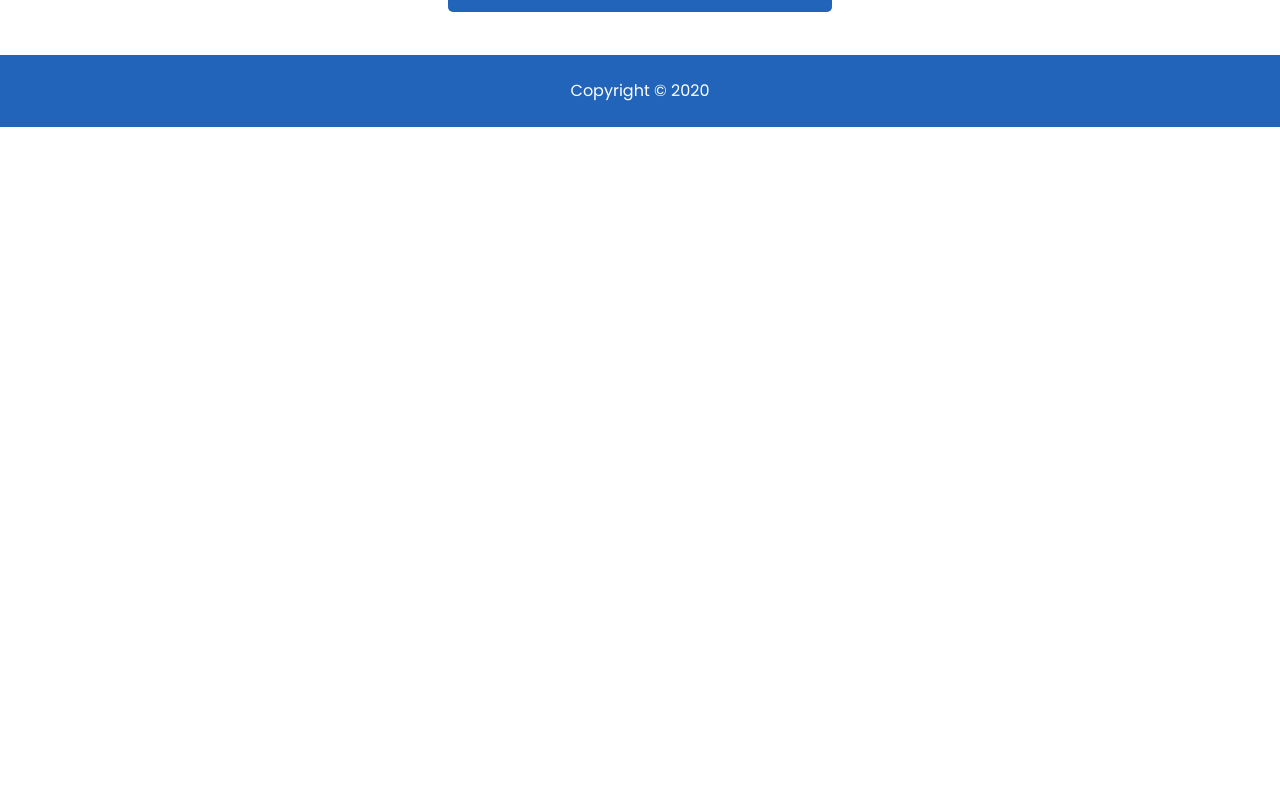
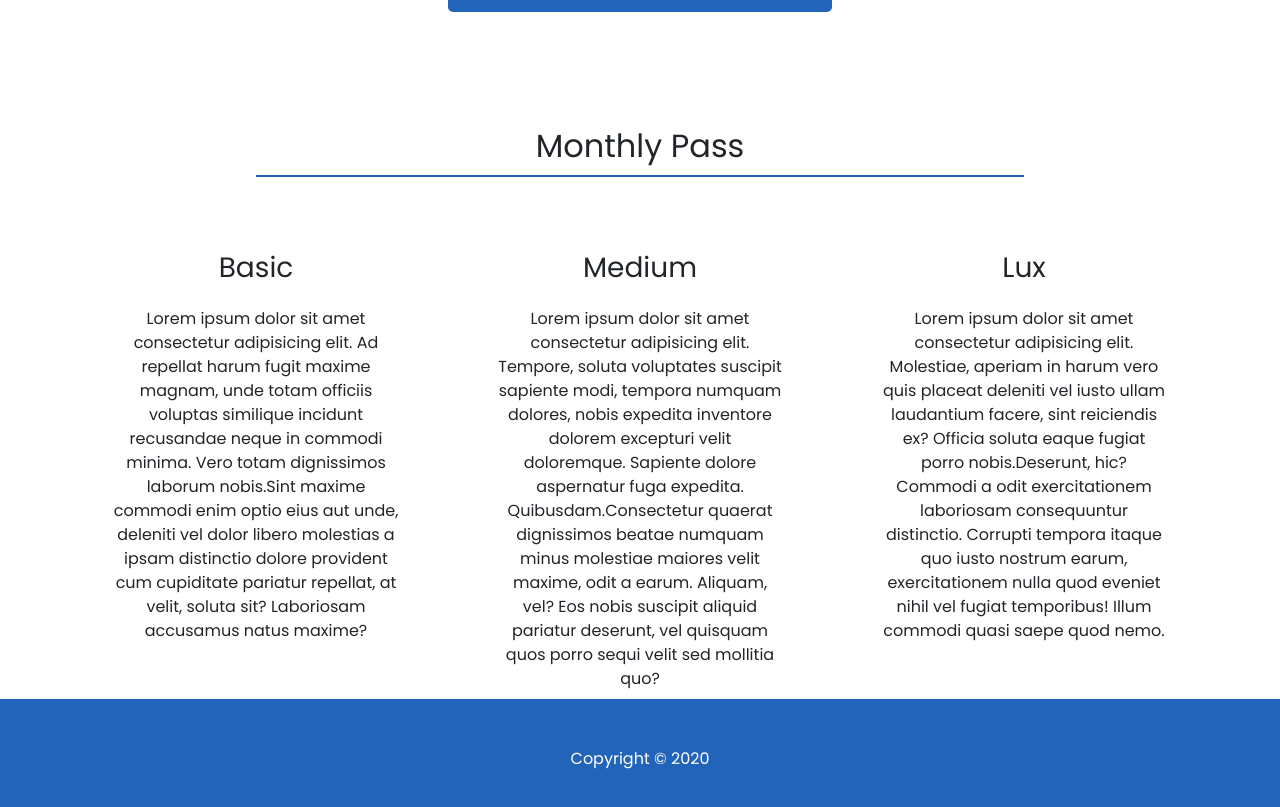
Before and after one commit to luana-david/Clinnetic-Angular, an Angular app: page / in a window 1280 px wide. Shown: the part 900-1707 px from the top of the page. Before the commit the page ends 1027 px from the top, so only its background shows below. Built offline with nearby package versions, Linux system fonts and the light colour scheme.

Commit message:
add pass cards

```diff
--- a/src/app/home/home-page/home-page.component.css
+++ b/src/app/home/home-page/home-page.component.css
@@ -91,6 +91,38 @@ img {
     font-size: 1.2rem;
 }
 
+.passes-title {
+  text-align: center;
+  position: relative;
+}
+
+.passes {
+  display: flex;
+  justify-content: space-around;
+  padding: 4em;
+  margin-bottom: 3rem;
+}
+
+.pass {
+  width: 25%;
+  text-align: center;
+}
+
+.pass h3 {
+  text-align: center;
+  padding: 0.5em;
+}
+
+.passes-title::after{
+  content: '';
+  position: absolute;
+  top: 3rem;
+  left: 20%;
+  width: 60%;
+  height: 2px;
+  background-color: rgb(34, 100, 185);
+}
+
 
 @media (max-width: 992px) {
 
--- a/src/app/home/home-page/home-page.component.html
+++ b/src/app/home/home-page/home-page.component.html
@@ -41,3 +41,18 @@
         </div>
     </div>
 </div>
+<h2 class="passes-title">Monthly Pass</h2>
+<div class="passes">
+  <div class="pass">
+    <h3>Basic</h3>
+    <p>Lorem ipsum dolor sit amet consectetur adipisicing elit. Ad repellat harum fugit maxime magnam, unde totam officiis voluptas similique incidunt recusandae neque in commodi minima. Vero totam dignissimos laborum nobis.Sint maxime commodi enim optio eius aut unde, deleniti vel dolor libero molestias a ipsam distinctio dolore provident cum cupiditate pariatur repellat, at velit, soluta sit? Laboriosam accusamus natus maxime?</p>
+  </div>
+  <div class="pass">
+    <h3>Medium</h3>
+    <p>Lorem ipsum dolor sit amet consectetur adipisicing elit. Tempore, soluta voluptates suscipit sapiente modi, tempora numquam dolores, nobis expedita inventore dolorem excepturi velit doloremque. Sapiente dolore aspernatur fuga expedita. Quibusdam.Consectetur quaerat dignissimos beatae numquam minus molestiae maiores velit maxime, odit a earum. Aliquam, vel? Eos nobis suscipit aliquid pariatur deserunt, vel quisquam quos porro sequi velit sed mollitia quo?</p>
+  </div>
+  <div class="pass">
+    <h3>Lux</h3>
+    <p>Lorem ipsum dolor sit amet consectetur adipisicing elit. Molestiae, aperiam in harum vero quis placeat deleniti vel iusto ullam laudantium facere, sint reiciendis ex? Officia soluta eaque fugiat porro nobis.Deserunt, hic? Commodi a odit exercitationem laboriosam consequuntur distinctio. Corrupti tempora itaque quo iusto nostrum earum, exercitationem nulla quod eveniet nihil vel fugiat temporibus! Illum commodi quasi saepe quod nemo.</p>
+  </div>
+</div>
```
